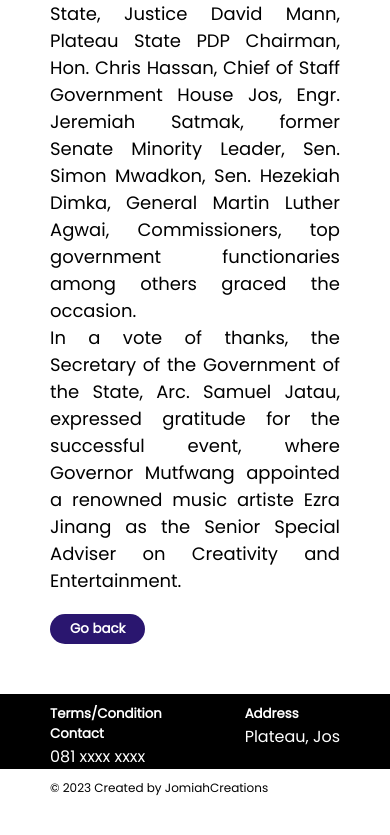
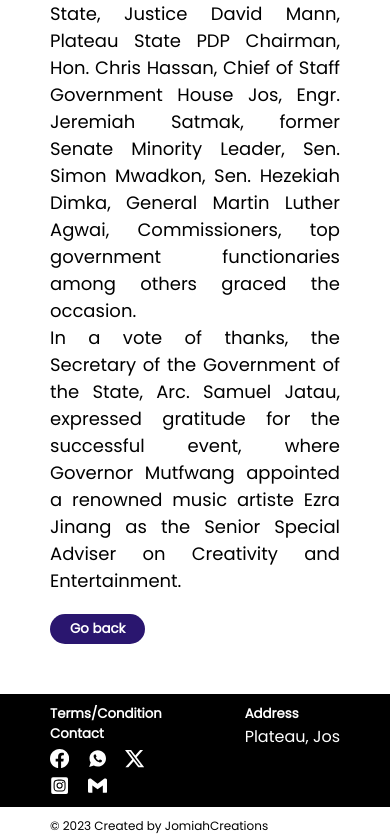
Before and after one commit to Eleojo001/Wase, a React (Create React App) app: page /news/10 in a window 390 px wide. Shown: the part 3251-4086 px from the top of the page. Before the commit the page ends 4048 px from the top, so only its background shows below. Built offline with nearby package versions, Linux system fonts and the light colour scheme; a web font is replaced by a local one.

Commit message:
Mobile footer logo adjusted

```diff
--- a/src/App.css
+++ b/src/App.css
@@ -752,7 +752,12 @@ width: 100%;
 height: 100%;
 object-fit: cover;
 }
-
+.mobile_fut_media{
+  display: grid;
+  grid-template-columns: repeat(3, 1fr);
+  gap: 1px;
+  margin: 5px 0;
+}
 
 }
 
--- a/src/sections/mobile/MobilenewsDetails.js
+++ b/src/sections/mobile/MobilenewsDetails.js
@@ -2,6 +2,11 @@ import React, {useState, useEffect, useContext} from 'react';
 import { Link, useParams } from 'react-router-dom';
 import { DataContext } from '../../App';
 import { BsDot } from 'react-icons/bs';
+import { IoLogoWhatsapp } from 'react-icons/io';
+import { BsTwitterX } from 'react-icons/bs';
+import { FaInstagramSquare } from 'react-icons/fa';
+import { SiGmail } from 'react-icons/si';
+import { SiFacebook } from 'react-icons/si';
 import Navmobile from './Navmobile';
 
 
@@ -79,7 +84,25 @@ function MobilenewsDetails() {
             </li>
             <li>
               <h5>Contact</h5>
-              <p>081 xxxx xxxx</p>
+                <p className="mobile_fut_media">
+                <li>
+                  <a href='#' className='m-navlink'>
+                    <SiFacebook size={'1.2rem'} style={{color:'white'}} />
+                  </a>
+                </li>
+                <li>
+                  <IoLogoWhatsapp size={'1.2rem'} />
+                </li>
+                <li>
+                  <BsTwitterX size={'1.2rem'} />
+                </li>
+                <li>
+                  <FaInstagramSquare size={'1.2rem'} />
+                </li>
+                <li>
+                  <SiGmail size={'1.2rem'} />
+                </li>
+                </p>
             </li>
           </div>
           <div className='mobileaddress'>
```
